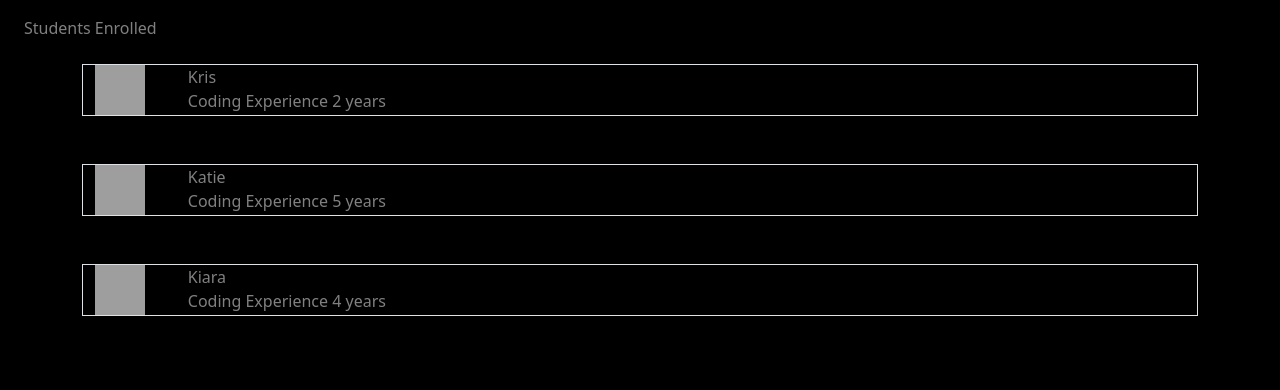
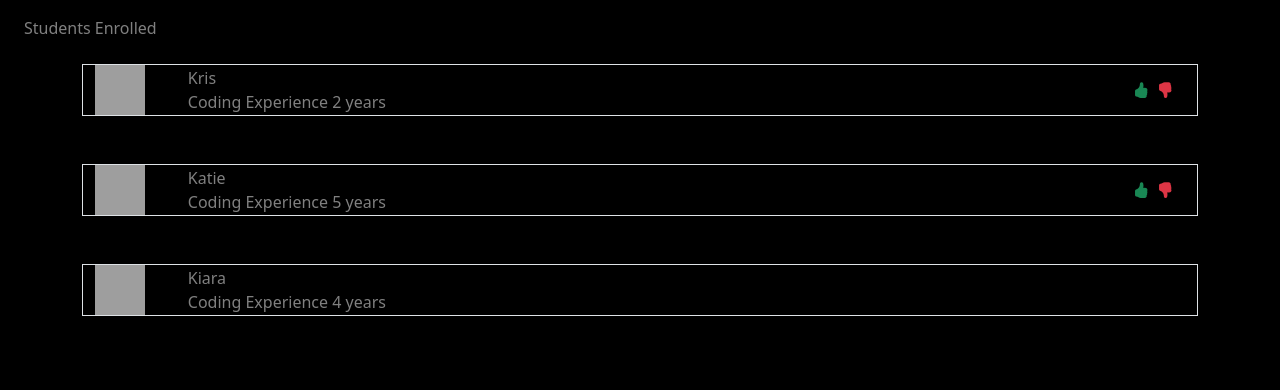
Before and after one commit to RamyaaU/React, a React (Create React App) app in the folder Sample/taskopedia/: page / in a window 1280 px wide. Shown: the part 202-592 px from the top of the page. Built offline with nearby package versions, Linux system fonts and the light colour scheme; grey boxes are pictures that could not be loaded.

Commit message:
implememtation of passing child component to parent component

```diff
--- /dev/null
+++ b/Sample/taskopedia/src/Layout/StudentReview.jsx
@@ -0,0 +1,9 @@
+export default function StudentReview()
+{
+    return(
+        <div className="p-2">
+            <i class="bi bi-hand-thumbs-up-fill text-success p-1"></i>
+            <i class="bi bi-hand-thumbs-down-fill text-danger p-1"></i>
+        </div>
+    )
+}
--- a/Sample/taskopedia/src/MainBody.jsx
+++ b/Sample/taskopedia/src/MainBody.jsx
@@ -1,7 +1,6 @@
 import Student from './Student';
-import StudentReview from './StudentReview';
+import StudentReview from './Layout/StudentReview';
 
-// MainBody Component
 export default function MainBody() {
     const whatWillBeLearned = "React JS";
     const value = 3;
@@ -19,7 +18,8 @@ export default function MainBody() {
         </ul>
           <div className="container row">Students Enrolled</div>
           <Student fullName="Kris" progExp={2}>
-          <StudentReview/>
+          {/* including student review as child component */}
+           <StudentReview/>
           </Student>
           <Student fullName="Katie" progExp={5} >
           <StudentReview/>
--- a/Sample/taskopedia/src/Student.jsx
+++ b/Sample/taskopedia/src/Student.jsx
@@ -2,19 +2,23 @@ import { faker } from '@faker-js/faker';
 
 // Students Component
 export default function Student(props) {
-    // const fullName = "JD";
-    // const progExp = 2;
-
   return (
     <div className="container p-4">
-
-        <div className="row border">
+      <div className="row align-items-center border">
         <div className="col-1">
-        <img src={`https://ui-avatars.com/api/?name=${faker.name.firstName()}&background=random`} alt="Student" style={{ width: '50px', height: '50px', objectFit: 'cover' }} />
+          <img
+            src={`https://ui-avatars.com/api/?name=${faker.name.firstName()}&background=random`}
+            alt="Student"
+            style={{ width: '50px', height: '50px', objectFit: 'cover' }}
+          />
         </div>
-          <div className="col-10">
+        <div className="col-9">
           {props.fullName} <br />
           Coding Experience {props.progExp} years
+        </div>
+        <div className="col-2 d-flex justify-content-end">
+        {/* StudentReview component will be passed as props.children to the Student component */}
+          {props.children}
         </div>
       </div>
     </div>
--- a/Sample/taskopedia/src/StudentReview.jsx
+++ /dev/null
@@ -1,19 +0,0 @@
-export default function StudentReview(props) {
-  return (
-    <div className="p-2">
-      <div className="row border">
-        <div className="col-2">
-          <img src={props.headshot} className="w-100 py-2" alt="Student Headshot" />
-        </div>
-        <div className="col-10">
-          {props.name}
-          <br />
-          Coding Experience {props.experience} years
-        </div>
-        <div className="col-2">
-          {props.children}
-        </div>
-      </div>
-    </div>
-  );
-}
```
Lines whose indentation alone changed are shown as unchanged.
